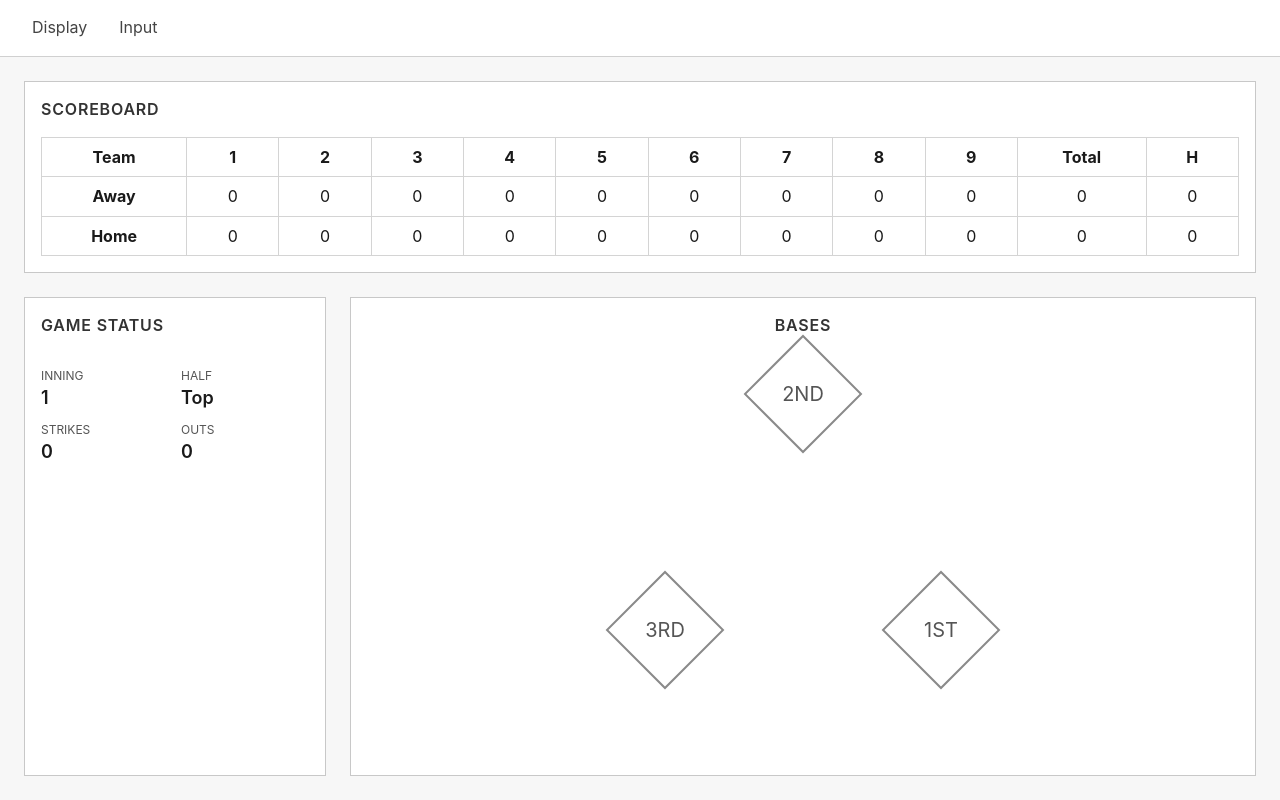
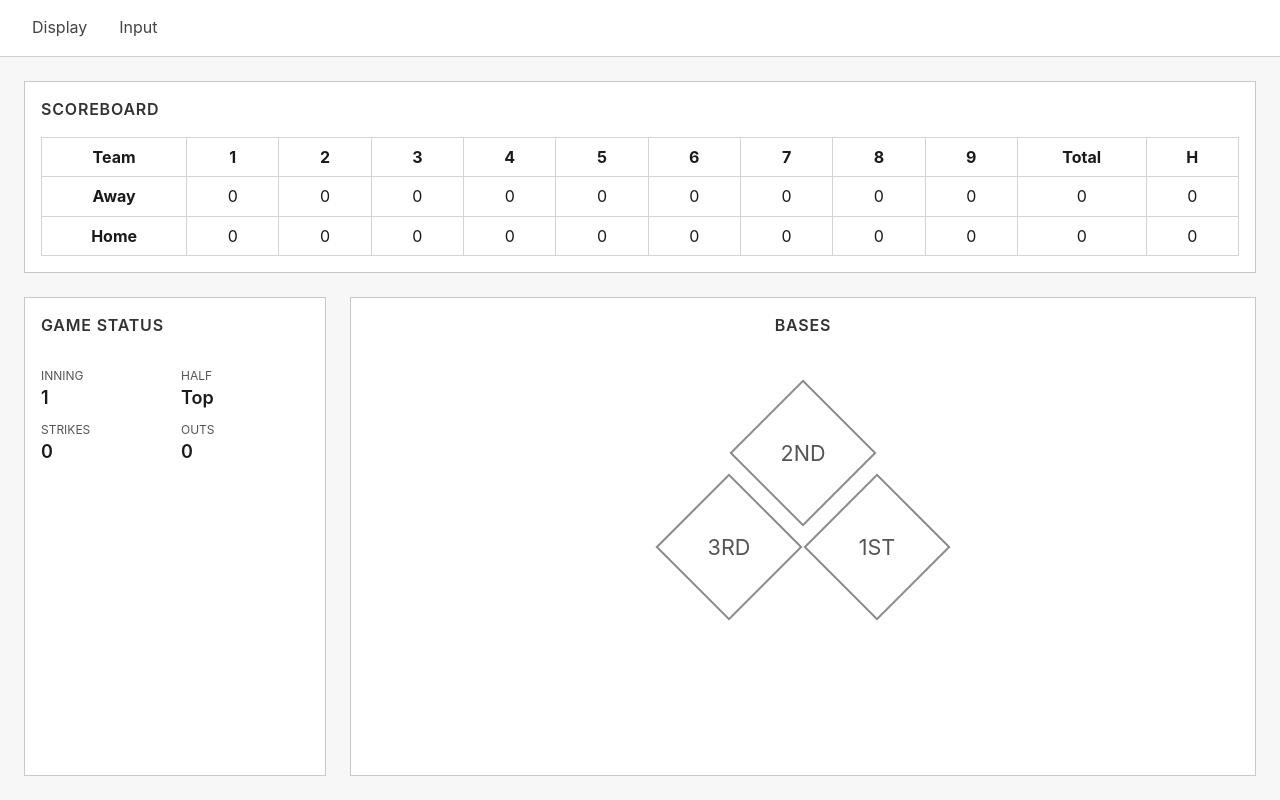
Before and after one commit to alexporasz/beerbaseball-app, a React (Vite) app: page / in a window 1280 px wide. Built offline with nearby package versions, Linux system fonts and the light colour scheme.

Commit message:
Increase preview diamond size and adjust spacing

```diff
--- a/src/components/diamond.css
+++ b/src/components/diamond.css
@@ -1,5 +1,7 @@
 .wire-diamond {
-  --base-size: clamp(3.25rem, 34%, 5.25rem);
+  --base-size: clamp(4.25rem, 54%, 6.5rem);
+  --base-offset-vertical: 23%;
+  --base-offset-horizontal: 15%;
   position: relative;
   width: min(100%, 360px);
   aspect-ratio: 9 / 8;
@@ -14,7 +16,7 @@
   align-items: center;
   justify-content: center;
   color: #555;
-  font-size: calc(var(--base-size) / 2.6);
+  font-size: clamp(0.9rem, 2.5vw, 1.35rem);
   text-transform: uppercase;
 }
 
@@ -36,19 +38,19 @@
 }
 
 .wire-diamond .base-1 {
-  bottom: 0;
-  right: 0;
+  bottom: var(--base-offset-vertical);
+  right: var(--base-offset-horizontal);
 }
 
 .wire-diamond .base-2 {
-  top: 0;
+  top: calc(var(--base-offset-vertical) / 1.5);
   left: 50%;
   transform: translateX(-50%);
 }
 
 .wire-diamond .base-3 {
-  bottom: 0;
-  left: 0;
+  bottom: var(--base-offset-vertical);
+  left: var(--base-offset-horizontal);
 }
 
 .wire-diamond .base.occupied {
@@ -62,6 +64,8 @@
 
 @media (max-width: 640px) {
   .wire-diamond {
-    --base-size: clamp(3rem, 40%, 4.25rem);
+    --base-size: clamp(3.75rem, 64%, 5rem);
+    --base-offset-vertical: 19%;
+    --base-offset-horizontal: 11%;
   }
 }
```
